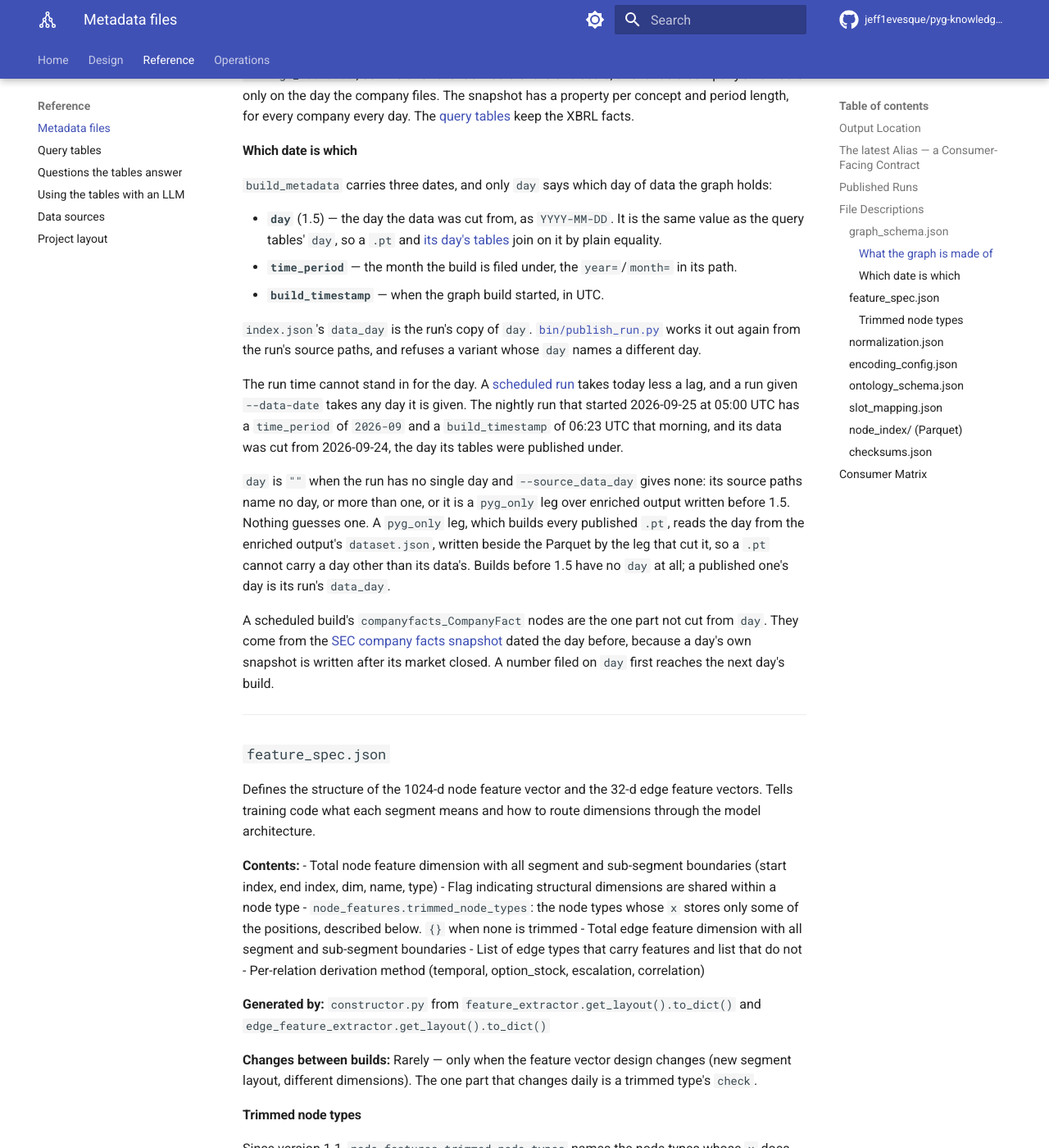
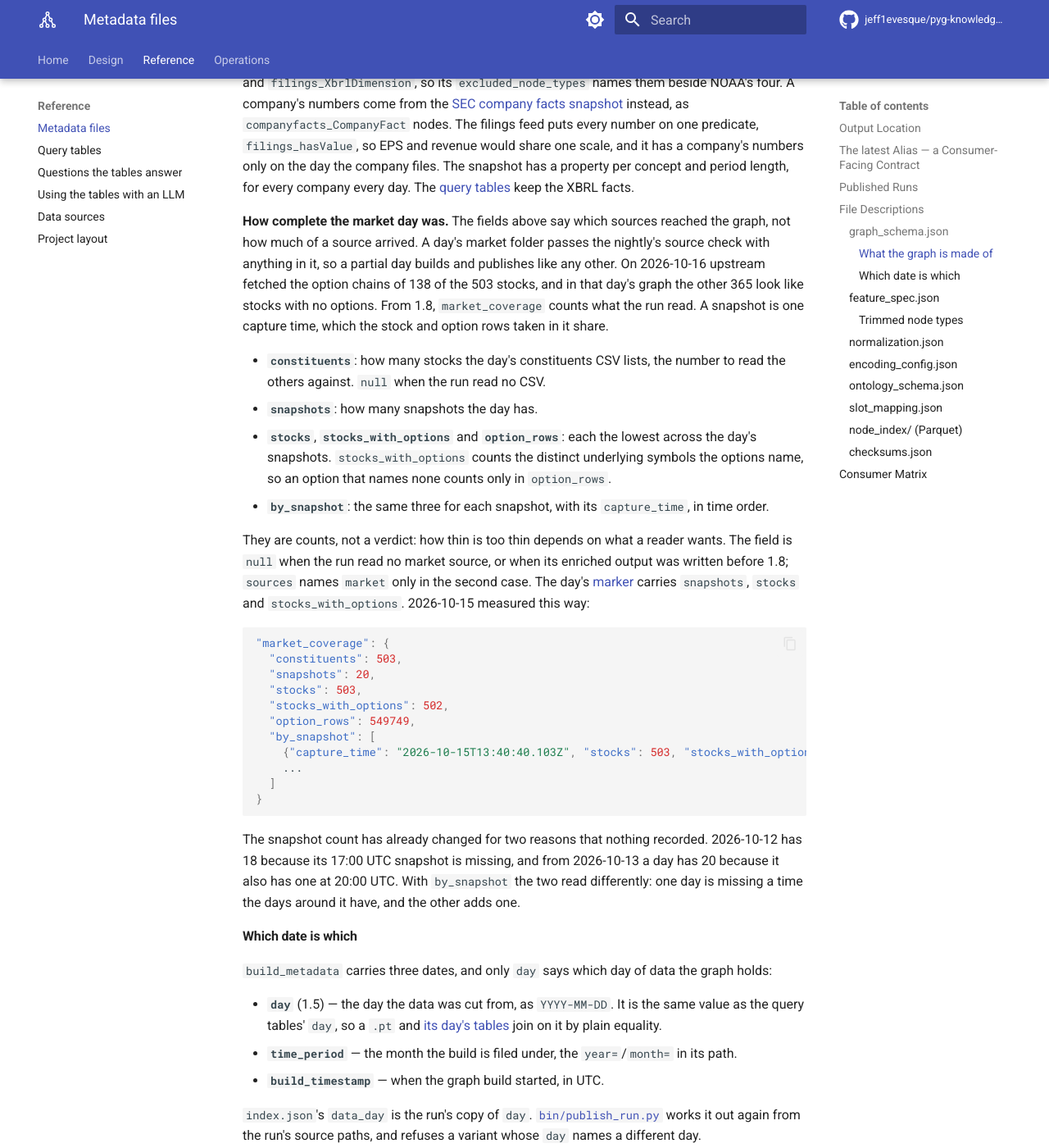
Before and after one commit to jeff1evesque/pyg-knowledge-graph-builder, an MkDocs documentation site: the page built from documentation/reference/outputs.md, in a window 1280 px wide and 1400 px high, scrolled down 8814 px. Shown: the whole window at 82% size. Built offline with MkDocs 1.6.1 and Material for MkDocs 9.7.7, drawn with Linux system fonts in a browser that asks for light colours; comment, search, counter and statistics services are not loaded; some of the changed text lies outside the part shown.

Commit message:
#452: outputs.md, document build_metadata.market_coverage and schema 1.8

````diff
--- a/documentation/reference/outputs.md
+++ b/documentation/reference/outputs.md
@@ -158,10 +158,11 @@ for name, entry in record["artifacts"].items():
 
 Complete inventory of every node type and edge type in the graph. The entry point for any consumer of the graph.
 
-**Schema version: `1.7`.** Every step since 1.1 has been additive: each field keeps the name and meaning it had, so the version says what is *there*.
+**Schema version: `1.8`.** Every step since 1.1 has been additive: each field keeps the name and meaning it had, so the version says what is *there*.
 
 | Version | What it changed |
 |---|---|
+| `1.8` | adds `build_metadata.market_coverage`, how complete the day's market data was: its snapshots, and the stocks, stocks with options and option rows in each. See [What the graph is made of](#what-the-graph-is-made-of) |
 | `1.7` | adds each node type's `stored_dim`, how many columns its `x` has, and `build_metadata.node_feature_dim`, the layout's width. Since [#443](https://github.com/jeff1evesque/pyg-knowledge-graph-builder/issues/443) one type's `x` is narrower than the layout |
 | `1.6` | `build_metadata.sources` and `sources_in_graph` may name a feed beside its source: `sec-companyfacts` beside `sec`. See [What the graph is made of](#what-the-graph-is-made-of) |
 | `1.5` | adds `build_metadata.day` — the day the graph's data was cut from, which is the [query tables](tables.md)' `day`. See [Which date is which](#which-date-is-which) |
@@ -189,7 +190,7 @@ Check the `version` field before relying on any of them. At 1.3 and below the on
   - `origin` is the one group field whose edge types can genuinely disagree, since origin reads the endpoints and a group spans endpoint pairs by definition: `jolts:hasIndustry` is `raw` across 21 of its edge types and `enrichment` on the one leaving a pipeline-minted node. Such a group reports **`mixed`**, meaning *ask the edge types* — deliberately not a fourth origin value, so a consumer switching on `origin` cannot read it as a trust level. Naming one member's origin instead is how the field was wrong before: `origin` was keyed by relation name, so all of a relation's edge types collapsed to whichever the builder wrote last, and 3 edge types (90 edges) published `raw` for links the pipeline had inferred.
   - Nothing is lost by tying: each edge type also carries `src_type_index` / `dst_type_index` into the node-type table (whose entries now carry a stable `index`, assigned by sorted name), so a shared relation weight can still condition on endpoint type through a node-type embedding — one table of *N* types rather than *N×M* matrices.
 - Summary statistics: total node types, total edge types, total relation groups, total nodes, total edges, edge types with features
-- Build metadata: time period, the day its data was cut from, build timestamp, dataset name, pipeline config, `node_feature_dim` (1.7), and three fields saying [what the graph is made of](#what-the-graph-is-made-of)
+- Build metadata: time period, the day its data was cut from, build timestamp, dataset name, pipeline config, `node_feature_dim` (1.7), three fields saying [what the graph is made of](#what-the-graph-is-made-of), and `market_coverage` (1.8), how complete the day's market data was
   - `node_feature_dim` is the node layout's width, `feature_spec.json`'s `total_dim`. Always present. A type whose `stored_dim` is below it is trimmed. `pipeline_config.feature_config.vector_dim` stays the echo of what the job was handed, the way `excluded_node_types` sits beside `pipeline_config.exclude_node_types`.
 
 **Generated by:** `constructor.py` after HeteroData assembly, from `node_mapper.node_counts`, `node_mapper.get_type_uri_mapping()`, `edge_mapper.build_edge_indices()`, and `edge_feature_extractor.get_edge_classification()`. The per-type `has_features` flag is read off the assembled feature tensors themselves (`MetadataCollector.register_node_literal_features`), and `stored_dim` off the assembled `x` (`register_node_feature_widths`), so neither can drift from the `.pt` it describes.
@@ -223,6 +224,31 @@ The run published on 2026-09-18 is that graph: 149 node types and 822 edge types
 **Why weather is excluded.** A `.pt` covers one day, the one its [`day`](#which-date-is-which) names, and alerts share no nodes between days, so in a one-day graph every alert is an island. On 2026-09-09, the last build that kept them, NOAA's four types were 4,711 nodes of 9,447,814 (0.05%) across 9 edge types, only two of which leave NOAA: 454 `affectsRegion` edges into BLS regions and 1,596 `observedInPeriod` edges into the day. What an alert is actually about is free text, and the `.pt` carries none. The [query tables](tables.md) keep all of it and [Questions](questions.md#weather-against-regional-economics) answers the weather questions from there. **This depends on the one-day window**: a graph accumulating days would give alerts recurrence through region and event type, and the decision would be worth measuring again. Which types a run drops is set per run — see [`PYG_EXCLUDE_NODE_TYPES`](../operations/running-a-job.md#node-types-kept-out-of-the-pt).
 
 **Why the SEC filings' XBRL facts are excluded.** The daily run also leaves out `filings_XbrlFact` and `filings_XbrlDimension`, so its `excluded_node_types` names them beside NOAA's four. A company's numbers come from the [SEC company facts snapshot](sources.md#sec-company-facts) instead, as `companyfacts_CompanyFact` nodes. The filings feed puts every number on one predicate, `filings_hasValue`, so EPS and revenue would share one scale, and it has a company's numbers only on the day the company files. The snapshot has a property per concept and period length, for every company every day. The [query tables](tables.md) keep the XBRL facts.
+
+**How complete the market day was.** The fields above say which sources reached the graph, not how much of a source arrived. A day's market folder passes the nightly's source check with anything in it, so a partial day builds and publishes like any other. On 2026-10-16 upstream fetched the option chains of 138 of the 503 stocks, and in that day's graph the other 365 look like stocks with no options. From 1.8, `market_coverage` counts what the run read. A snapshot is one capture time, which the stock and option rows taken in it share.
+
+- **`constituents`**: how many stocks the day's constituents CSV lists, the number to read the others against. `null` when the run read no CSV.
+- **`snapshots`**: how many snapshots the day has.
+- **`stocks`**, **`stocks_with_options`** and **`option_rows`**: each the lowest across the day's snapshots. `stocks_with_options` counts the distinct underlying symbols the options name, so an option that names none counts only in `option_rows`.
+- **`by_snapshot`**: the same three for each snapshot, with its `capture_time`, in time order.
+
+They are counts, not a verdict: how thin is too thin depends on what a reader wants. The field is `null` when the run read no market source, or when its enriched output was written before 1.8; `sources` names `market` only in the second case. The day's [marker](tables.md#the-day-marker) carries `snapshots`, `stocks` and `stocks_with_options`. 2026-10-15 measured this way:
+
+```json
+"market_coverage": {
+  "constituents": 503,
+  "snapshots": 20,
+  "stocks": 503,
+  "stocks_with_options": 502,
+  "option_rows": 549749,
+  "by_snapshot": [
+    {"capture_time": "2026-10-15T13:40:40.103Z", "stocks": 503, "stocks_with_options": 502, "option_rows": 550054},
+    ...
+  ]
+}
+```
+
+The snapshot count has already changed for two reasons that nothing recorded. 2026-10-12 has 18 because its 17:00 UTC snapshot is missing, and from 2026-10-13 a day has 20 because it also has one at 20:00 UTC. With `by_snapshot` the two read differently: one day is missing a time the days around it have, and the other adds one.
 
 #### Which date is which
 
````
